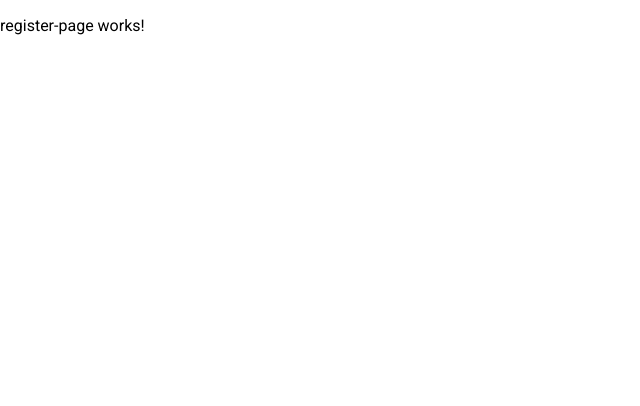
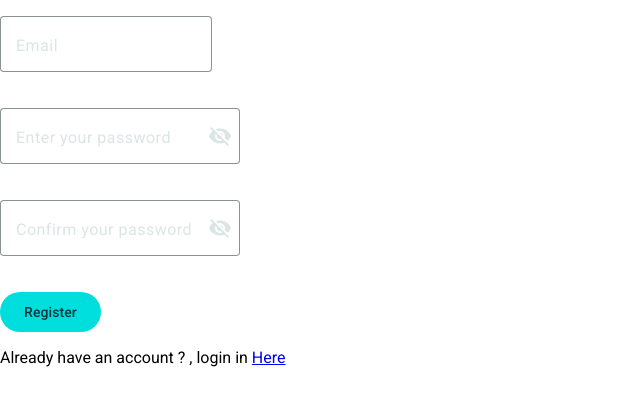
Before and after one commit to dot-ruth/personal-finance-frontend, an Angular app: page /register in a window 1280 px wide. Shown: the top 406 px of the page, without its empty margins (0-640 px from the left). Built offline with nearby package versions, Linux system fonts and the light colour scheme.

Commit message:
TASK|#1|added registratio form to the registration page

```diff
--- a/src/app/pages/register-page/register-page.component.html
+++ b/src/app/pages/register-page/register-page.component.html
@@ -1 +1,43 @@
-<p>register-page works!</p>
+<div class="registrationForm">
+    <p>
+        <mat-form-field appearance="outline">
+          <mat-label>Email</mat-label>
+          <input matInput placeholder="User@example.com">
+        </mat-form-field>
+      </p>
+      <p>
+      <mat-form-field appearance="outline">
+        <mat-label>Enter your password</mat-label>
+        <input matInput [type]="hide() ? 'password' : 'text'" />
+        <button
+          mat-icon-button
+          matSuffix
+          (click)="clickEvent($event)"
+          [attr.aria-label]="'Hide password'"
+          [attr.aria-pressed]="hide()"
+        >
+          <mat-icon>{{hide() ? 'visibility_off' : 'visibility'}}</mat-icon>
+        </button>
+      </mat-form-field>
+    </p>
+    <p>
+        <mat-form-field appearance="outline">
+            <mat-label>Confirm your password</mat-label>
+            <input matInput [type]="hide() ? 'password' : 'text'" />
+            <button
+              mat-icon-button
+              matSuffix
+              (click)="clickEvent($event)"
+              [attr.aria-label]="'Hide password'"
+              [attr.aria-pressed]="hide()"
+            >
+              <mat-icon>{{hide() ? 'visibility_off' : 'visibility'}}</mat-icon>
+            </button>
+          </mat-form-field>
+    </p>
+    <p>
+        <button id="registerButton" mat-flat-button (click)="Register()">Register</button>
+    </p>
+    <p> Already have an account ? , login in <a href="#">Here</a></p>
+
+</div>
--- a/src/app/pages/register-page/register-page.component.ts
+++ b/src/app/pages/register-page/register-page.component.ts
@@ -1,12 +1,23 @@
-import { Component } from '@angular/core';
+import { Component, signal } from '@angular/core';
+import {MatButtonModule} from '@angular/material/button';
+import {MatFormFieldModule} from '@angular/material/form-field';
+import {MatIconModule} from '@angular/material/icon';
+import {MatInputModule} from '@angular/material/input';
+
 
 @Component({
   selector: 'app-register-page',
   standalone: true,
-  imports: [],
+  imports: [MatFormFieldModule, MatInputModule, MatButtonModule, MatIconModule],
   templateUrl: './register-page.component.html',
   styleUrl: './register-page.component.scss'
 })
 export class RegisterPageComponent {
+  hide = signal(true);
+  clickEvent(event: MouseEvent) {
+    this.hide.set(!this.hide());
+    event.stopPropagation();
+  }
 
+  Register() { }
 }
```
